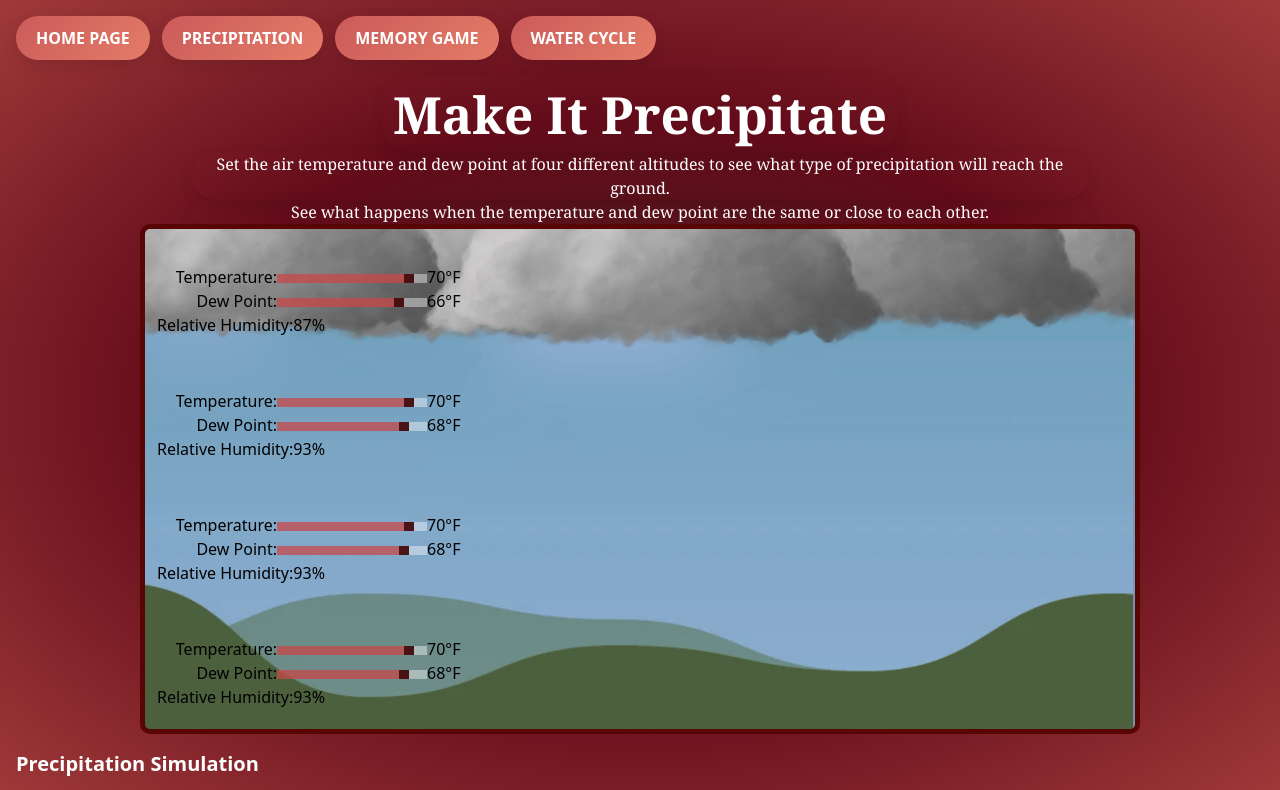
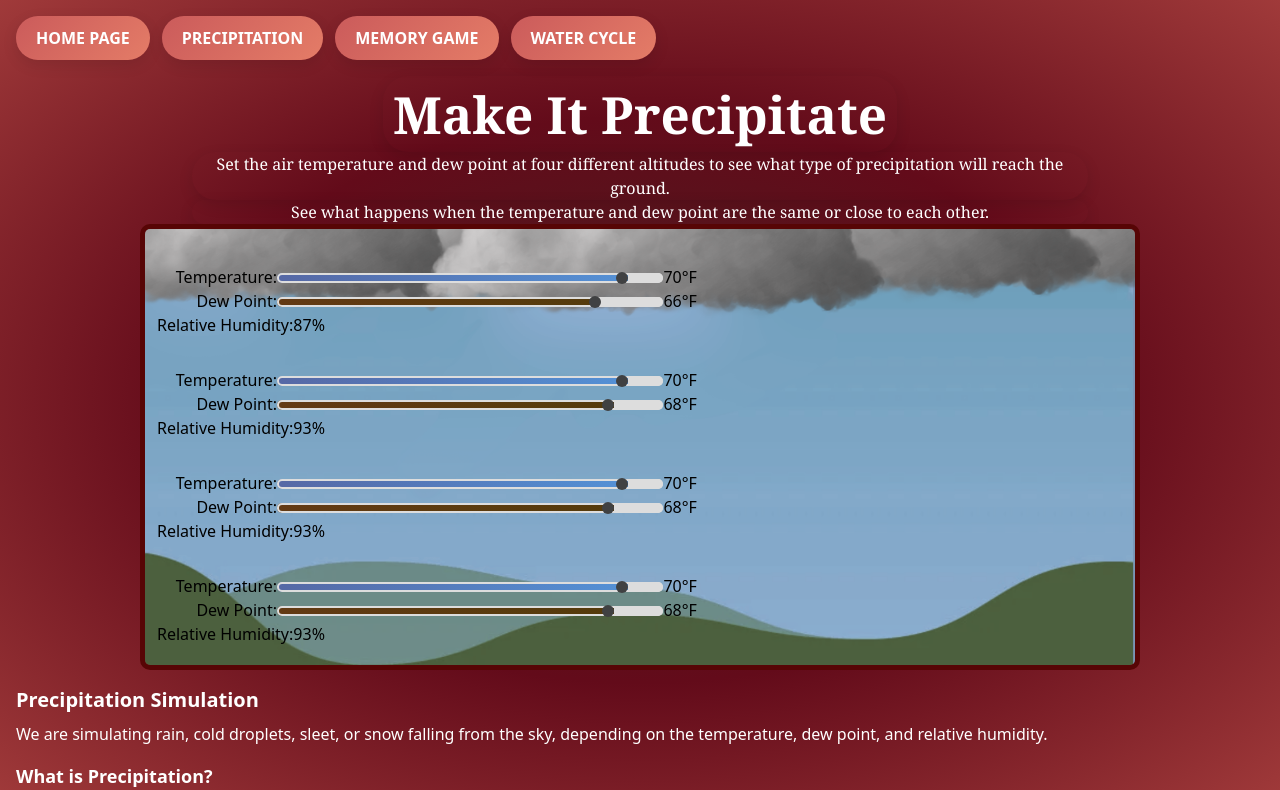
Before and after one commit to siandim/weatherGames, a React (Vite) app: page /precip in a window 1280 px wide. Shown: the top 790 px of the page. Built offline with nearby package versions, Linux system fonts and the light colour scheme.

Commit message:
edited precp

```diff
--- a/src/components/precipitations/Controls.tsx
+++ b/src/components/precipitations/Controls.tsx
@@ -19,16 +19,12 @@ export const LayerControls: React.FC<LayerControlsProps> = ({
   handleSlidingEnd,
 }) => (
   <div>
-    <div >
+    <div>
       {temp.map((_t, index) => (
-        <div key={index} className={`mb-7`}>
+        <div key={index} className={styles.sliders}>
           <br />
           <div>
-            <label
-            className={styles.labels}
-            >
-              Temperature:
-            </label>
+            <label className={styles.labels}>Temperature:</label>
 
             <input
               type="range"
@@ -38,14 +34,22 @@ export const LayerControls: React.FC<LayerControlsProps> = ({
               onChange={(e) => handleTempChange(index, Number(e.target.value))}
               onMouseUp={handleSlidingEnd}
               onTouchEnd={handleSlidingEnd}
+              style={{
+                background: `linear-gradient(to right,
+rgb(86, 104, 165) 0%, /* Left side () */
+                  rgb(84, 145, 214) ${
+                    ((temp[index] - 20) / (75 - 20)) * 100
+                  }%, /* Fill percentage */
+                  #ddd ${
+                    ((temp[index] - 20) / (75 - 20)) * 100
+                  }%, /* Right side (Gray) */
+                  #ddd 100%)`,
+              }}
             />
             <span className={styles.fah}>{temp[index]}°F</span>
           </div>
           <div>
-           <label
-           className={styles.labels}>
-              Dew Point:
-            </label>
+            <label className={styles.labels}>Dew Point:</label>
             <input
               type="range"
               min="20"
@@ -56,6 +60,17 @@ export const LayerControls: React.FC<LayerControlsProps> = ({
               }
               onMouseUp={handleSlidingEnd}
               onTouchEnd={handleSlidingEnd}
+              style={{
+                background: `linear-gradient(to right,
+rgb(99, 58, 20) 0%, /* Left side (Red) */
+                  rgb(85, 59, 11) ${
+                  ((dewPoint[index] - 20) / (75 - 20)) * 100
+                }%, /* Fill percentage */
+                  #ddd ${
+                    ((dewPoint[index] - 20) / (75 - 20)) * 100
+                  }%, /* Right side (Gray) */
+                  #ddd 100%)`,
+              }}
             />
             <span className={styles.fah}>{dewPoint[index]}°F</span>
           </div>
--- a/src/components/precipitations/precipitation.module.css
+++ b/src/components/precipitations/precipitation.module.css
@@ -18,6 +18,7 @@
   border-radius: 25px;
   color: white;
   width: 70%;
+  border: 5px solidZ;
   box-shadow: 0 5px 15px rgba(0, 0, 0, 0.1);
 }
 .container h1 {
@@ -41,7 +42,7 @@
   text-align: right;
   width: auto;
   height: 100vh;
-  background-color: red;
+  background-color: rgb(0, 110, 255);
 }
 
 .fah {
@@ -53,11 +54,56 @@
   width: 120px;
   text-align: right;
 }
+.sliders {
+  margin-bottom: 7px;
+}
+.sliders input {
+  color:rgb(68, 0, 255)
+}
+/* General styling for the slider */
+input[type="range"] {
+  -webkit-appearance: none;
+  appearance: none;
+  width: 40%;
+  height: 10px; /* Adjust thickness */
+  border-radius: 5px;
+  justify-content: center;
+  outline: none;
+  background: #ddd; /* Default right-side color */
+  transition: background 0.2s;
+}
 
-@media screen and (-webkit-min-device-pixel-ratio: 0) {
+/* Track styling */
+input[type="range"]::-webkit-slider-runnable-track {
+  height: 10px;
+  border-radius: 5px;
+  border: 2px solid #ddd;
+}
+
+/* Thumb (handle) styling */
+input[type="range"]::-webkit-slider-thumb {
+  margin-top: -3px;
+  -webkit-appearance: none;
+  appearance: none;
+  width: 12px;
+  height: 12px;
+  background: #404142; /* Handle color */
+  border-radius: 50%;
+  cursor: pointer;
+  position: relative;
+}
+
+/* For Firefox */
+input[type="range"]::-moz-range-track {
+  height: 10px;
+  border-radius: 5px;
+}
+
+
+/* @media screen and (-webkit-min-device-pixel-ratio: 0) {
   input[type="range"] {
     overflow: hidden;
-    width: 150px;
+    width: 300px;
     -webkit-appearance: none;
     background-color: #ffffff69;
   }
@@ -66,6 +112,7 @@
     height: 10px;
     -webkit-appearance: none;
     color: #530d04;
+    background: #b80c0c8e;
     margin-top: -1px;
   }
 
@@ -76,5 +123,4 @@
     cursor: grab;
     background: #3f0101e5;
     box-shadow: -80px 0 0 80px #b80c0c8e;
-  }
-}
+  } */
```
